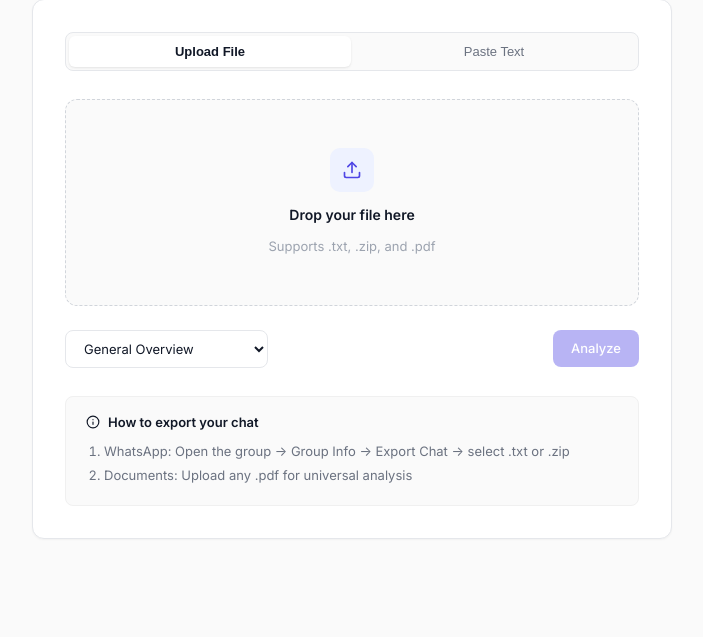
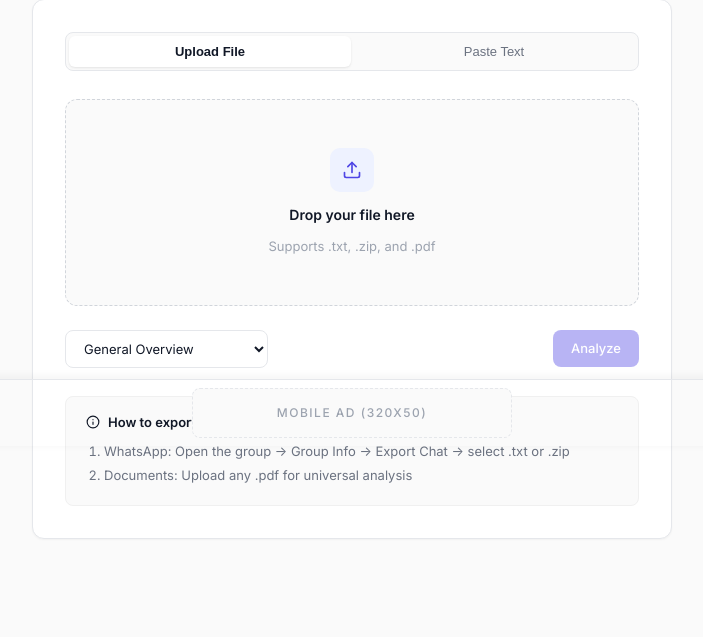
Before and after one commit to Raghav-7/docs-summarizer, a Flask app: template templates/index.html in a window 1280 px wide. Shown: the part 354-991 px from the top of the page, without its empty margins (288-991 px from the left). Run offline with Flask 3, Linux system fonts and the light colour scheme; the template is opened without the code that fills it, so the values that code supplies are empty; some libraries are stand-ins or nearby versions.

Commit message:
Add high-converting ad spaces

```diff
--- a/templates/index.html
+++ b/templates/index.html
@@ -127,6 +127,8 @@
                                 <canvas id="statsChart"></canvas>
                             </div>
 
+                            <div class="ad-banner" style="margin: 24px 0;">Advertisement (In-Feed)</div>
+
                             <div id="profilesContainer" class="hidden">
                                 <h3>Personality Profiles</h3>
                                 <div class="markdown-body" id="profilesText"></div>
@@ -192,6 +194,11 @@
         </footer>
     </div>
 
+    <!-- Sticky Mobile Ad Footer -->
+    <div class="sticky-ad-footer" style="position: fixed; bottom: 0; left: 0; width: 100%; background: var(--bg-card); border-top: 1px solid var(--border); padding: 8px; text-align: center; z-index: 1000; display: flex; justify-content: center; align-items: center; box-shadow: 0 -2px 10px rgba(0,0,0,0.05);">
+        <div class="ad-banner" style="margin: 0; width: 100%; max-width: 320px; height: 50px; font-size: 12px; line-height: 50px;">Mobile Ad (320x50)</div>
+    </div>
+
     <script src="https://cdn.jsdelivr.net/npm/marked/marked.min.js"></script>
     <script src="https://cdnjs.cloudflare.com/ajax/libs/jszip/3.10.1/jszip.min.js"></script>
     <script src="{{ url_for('static', filename='app.js') }}"></script>
--- a/templates/tool.html
+++ b/templates/tool.html
@@ -175,6 +175,8 @@
                             </div>
                         </div>
 
+                        <div class="ad-banner" style="margin: 24px 0;">Advertisement (In-Feed)</div>
+
                         <div class="chart-row" style="display: flex; gap: 24px; flex-wrap: wrap;">
                             <div class="chart-card" style="flex: 1; min-width: 300px; padding: 24px;">
                                 <h3 style="text-align: center; margin-bottom: 16px;">Month</h3>
```
